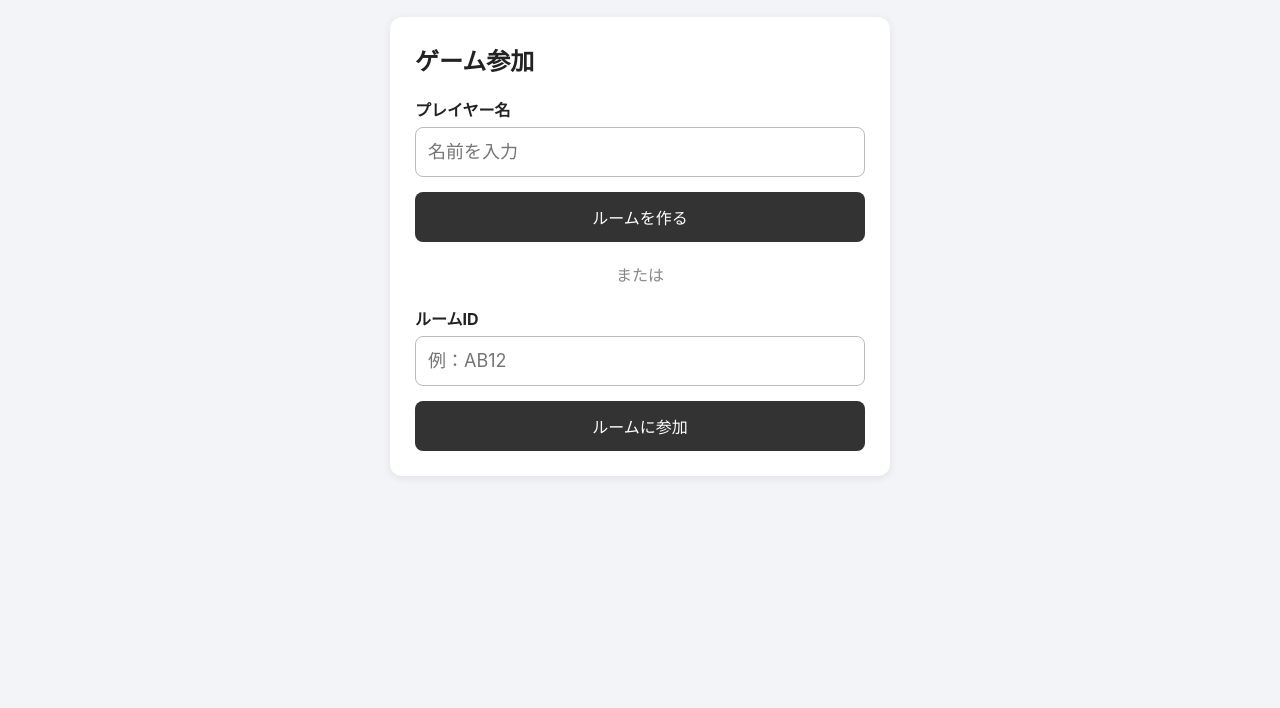
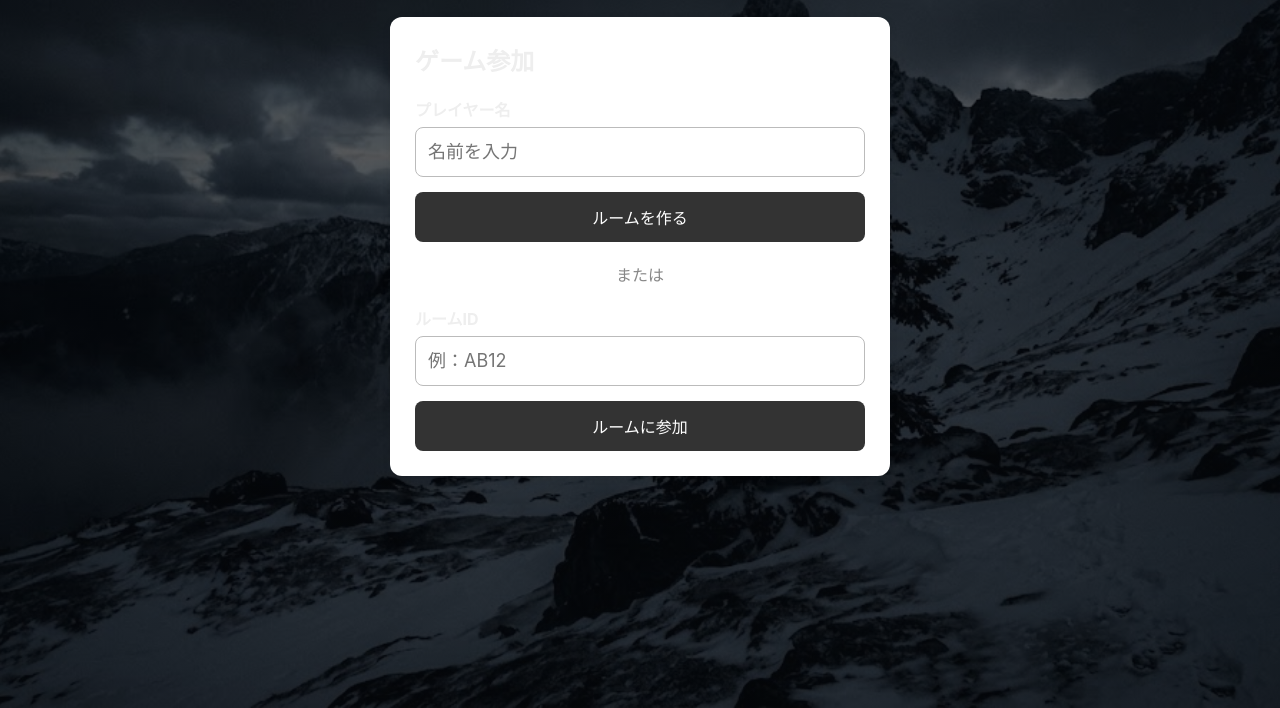
Before and after one commit to Shuhei0223/GREED-MOUNTAIN, a website: page client/index.html in a window 1280 px wide. Shown: the part 92-800 px from the top of the page. Drawn offline with nearby package versions, Linux system fonts and the light colour scheme; no server answers.

Commit message:
フォルダ分類

```diff
--- a/client/style.css
+++ b/client/style.css
@@ -4,17 +4,31 @@
 
 body {
     margin: 0;
+
     font-family:
         -apple-system,
         BlinkMacSystemFont,
         "Segoe UI",
         sans-serif;
 
-        background: #f2f4f7;
-        color: #222;
-    }
+    color: #eee;
 
-    button,input {
+    background-image:
+        linear-gradient(
+            rgba(5, 8, 12, 0.68),
+            rgba(5, 8, 12, 0.68)
+        ),
+        url("images/snow-mountain.jpg");
+
+    background-size: cover;
+    background-position: center;
+    background-attachment: fixed;
+
+    min-height: 100vh;
+}
+
+button,
+input {
     font: inherit;
 }
 
```
Also changed, not shown: client/images/snow-mountain.jpg (renamed from images/snow-mountain.jpg).
